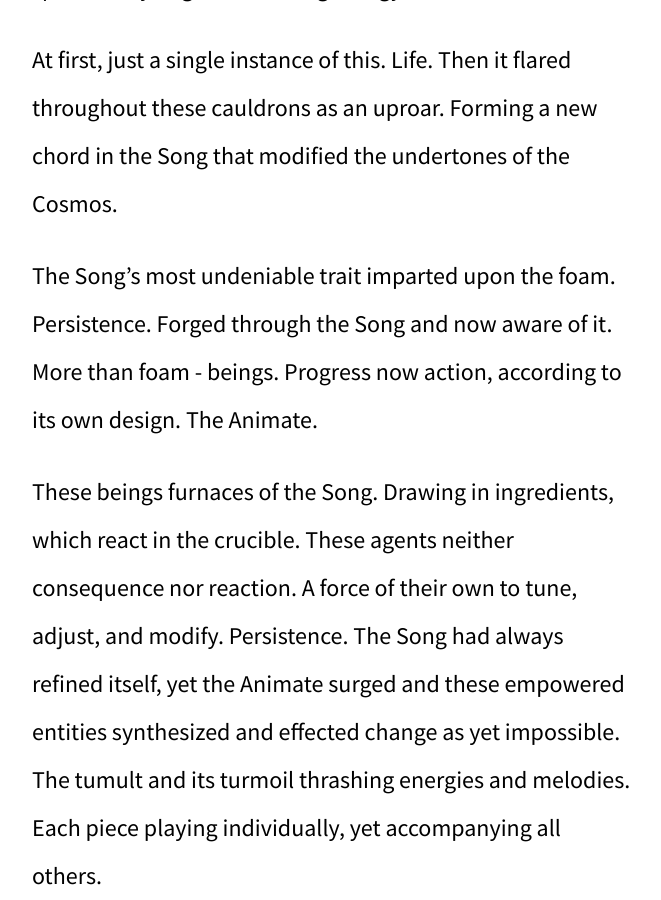
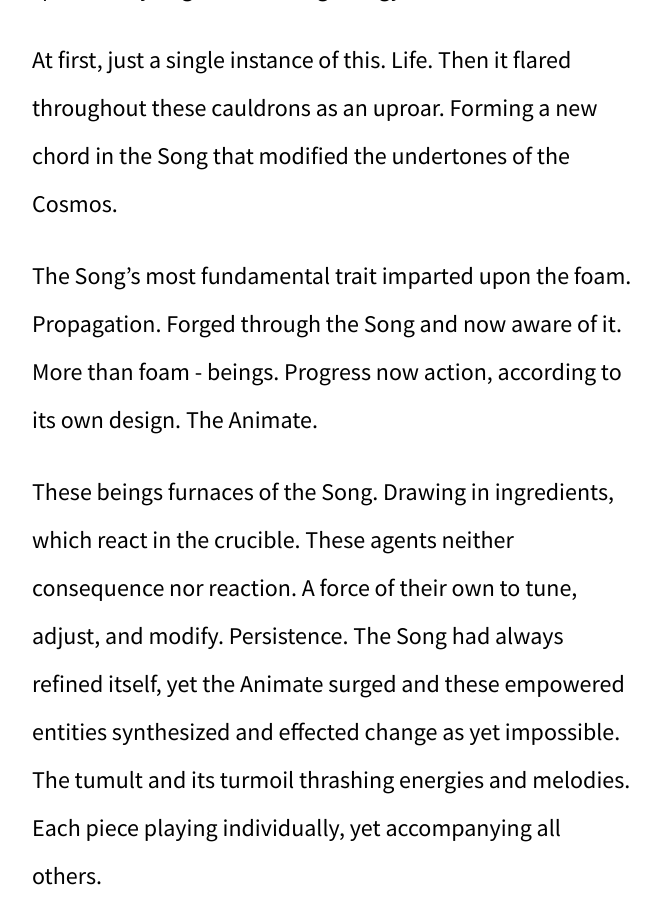
Before and after one commit to kyletolle/the-mechanism-collection, a Jekyll site: the page built from index.md, in a window 1280 px wide and 900 px high, scrolled down 7130 px. Shown: the whole window, without its empty margins (308-969 px from the left). Built offline with Jekyll 4.4.1, drawn with Linux system fonts in a browser that asks for light colours.

Commit message:
Propagation is the most fundamental trait

```diff
--- a/index.md
+++ b/index.md
@@ -133,7 +133,7 @@ At first, just a single instance of this. Life. Then it flared throughout
 these cauldrons as an uproar. Forming a new chord in the Song that modified
 the undertones of the Cosmos.
 
-The Song's most undeniable trait imparted upon the foam. Persistence. Forged
+The Song's most fundamental trait imparted upon the foam. Propagation. Forged
 through the Song and now aware of it. More than foam - beings. Progress now
 action, according to its own design. The Animate.
 
```
